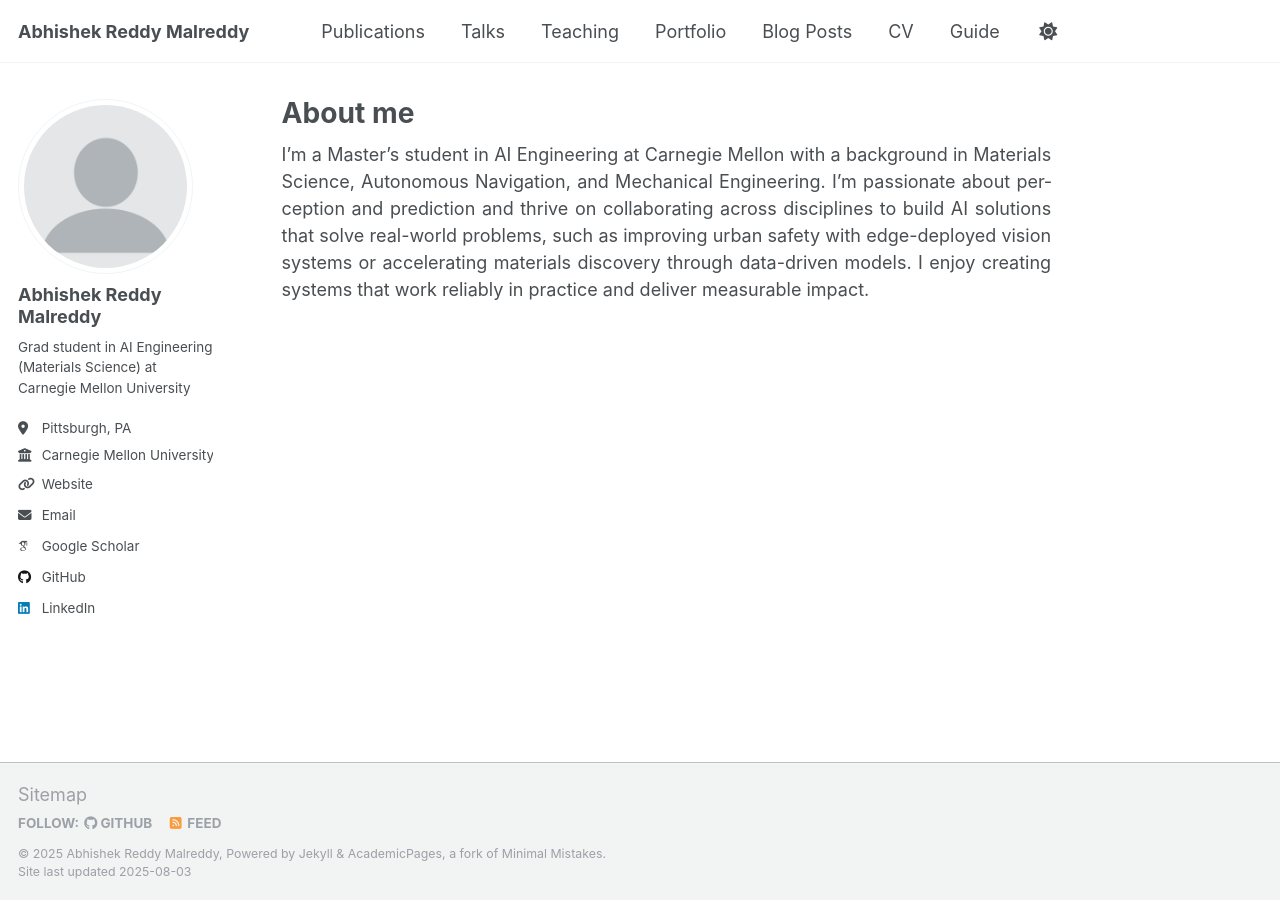
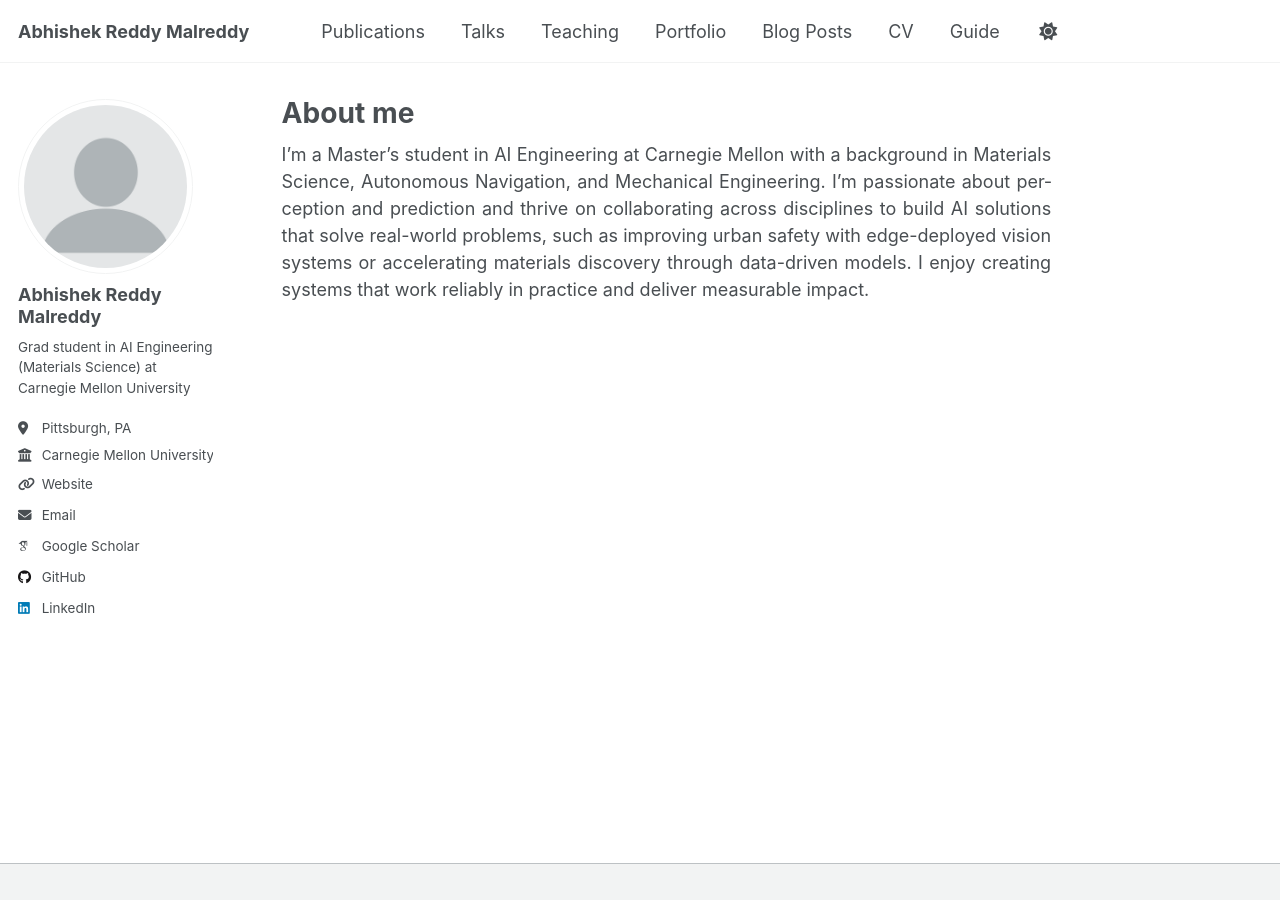
Before and after one commit to abhishekredy18/abhishekredy18.github.io, a Jekyll site: the page built from _pages/about.md, in a window 1280 px wide. Built offline with Jekyll 4.4.1, drawn with Linux system fonts in a browser that asks for light colours; some web fonts are replaced; a script that is not in the unit is left out.

Commit message:
footer update

```diff
--- a/_config.yml
+++ b/_config.yml
@@ -23,7 +23,7 @@ author:
   avatar: "profile.png"
   name: "Abhishek Reddy Malreddy"
   pronouns:
-  bio: "Grad student in AI Engineering (Materials Science) at Carnegie Mellon University" # Keeping original bio as it seems descriptive
+  bio: "Grad student in AI Engineering (Materials Science) at Carnegie Mellon University"
   location: "Pittsburgh, PA"
   employer: "Carnegie Mellon University"
   uri: "https://www.abhishekreddy.one"
--- a/_includes/footer/custom.html
+++ b/_includes/footer/custom.html
@@ -1,19 +1,11 @@
-<!-- start custom footer snippets -->
+<div class="page__footer-follow">
+  <ul class="social-icons">
+    <li><strong>Follow:</strong></li>
+    <li><a href="https://github.com/abhishekredy18" rel="nofollow noopener noreferrer"><i class="fab fa-fw fa-github" aria-hidden="true"></i> GitHub</a></li>
+  </ul>
+</div>
 
-<a href="/sitemap/">Sitemap</a>
-
-<!-- Support for MatJax -->
-<script defer src="https://cdnjs.cloudflare.com/polyfill/v3/polyfill.min.js?features=es6"></script>
-<script defer src="https://cdn.jsdelivr.net/npm/mathjax@3/es5/tex-mml-chtml.js" id="MathJax-script"></script>
-
-<!-- Support for Plotly -->
-<script defer src='https://cdnjs.cloudflare.com/ajax/libs/plotly.js/3.0.1/plotly.min.js'></script>
-
-<!-- Support for Mermaid -->
-<script type="module">
-    import mermaid from 'https://cdn.jsdelivr.net/npm/mermaid@11/dist/mermaid.esm.min.mjs';
-    mermaid.initialize({startOnLoad:true, theme:'default'});
-    await mermaid.run({querySelector:'code.language-mermaid'});
-</script>
-
-<!-- end custom footer snippets -->
+<div class="page__footer-copyright">
+  <p>&copy; {{ 'now' | date: "%Y" }} Abhishek Reddy Malreddy.</p>
+  <p>Site last updated: {{ site.time | date: "%Y-%m-%d" }}</p>
+</div>
--- a/assets/css/custom.css
+++ b/assets/css/custom.css
@@ -7,3 +7,10 @@
   -ms-hyphens: auto;
   hyphens: auto;
 }
+
+
+/* Hide the default footer sections */
+.page__footer .page__footer-follow,
+.page__footer .page__footer-copyright {
+  display: none !important;
+}
```
